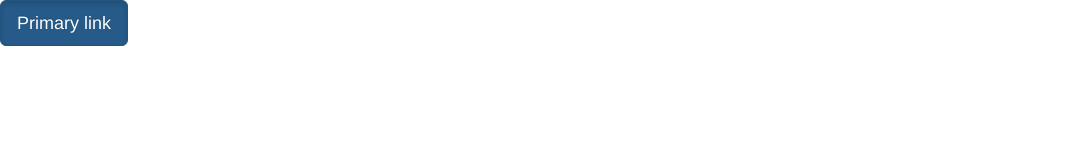
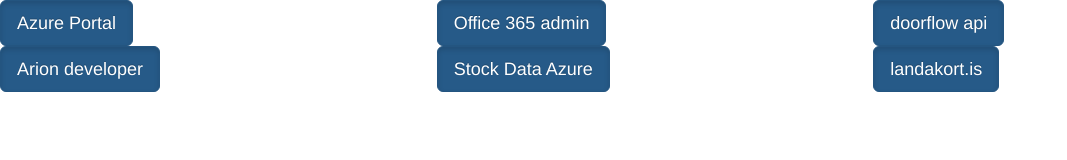
Before and after one commit to SigMaGunn/DeltaCapitalStatic, a website: page src/links.html in a window 1280 px wide. Shown: the whole page, without its empty margins (0-1067 px from the left). Drawn offline with nearby package versions, Linux system fonts and the light colour scheme.

Commit message:
link add

```diff
--- a/src/links.html
+++ b/src/links.html
@@ -10,6 +10,16 @@
 <script src="https://cdn.jsdelivr.net/npm/bootstrap@3.4.1/dist/js/bootstrap.min.js" integrity="sha384-aJ21OjlMXNL5UyIl/XNwTMqvzeRMZH2w8c5cRVpzpU8Y5bApTppSuUkhZXN0VxHd" crossorigin="anonymous"></script>
     </header>
     <body>
-        <a href="https://portal.azure.com" class="btn btn-primary btn-lg active" role="button">Primary link</a>
+
+        <div class="row">
+            <div class="col-md-4"><a href="https://portal.azure.com" class="btn btn-primary btn-lg active" role="button">Azure Portal</a></div>
+            <div class="col-md-4"><a href="https://admin.microsoft.com/Adminportal/Home#/homepage" class="btn btn-primary btn-lg active" role="button">Office 365 admin</a></div>
+            <div class="col-md-4"><a href="https://developer.doorflow.com/docs/#your-developer-account" class="btn btn-primary btn-lg active" role="button">doorflow api</a></div>
+        </div>
+        <div class="row">
+            <div class="col-md-4"><a href="https://developer.arionbanki.is/" class="btn btn-primary btn-lg active" role="button">Arion developer</a></div>
+            <div class="col-md-4"><a href="https://xaviergeerinck.com/2023/01/10/getting-intraday-stock-data-with-azure-logic-apps/" class="btn btn-primary btn-lg active" role="button">Stock Data Azure</a></div>
+            <div class="col-md-4"><a href="https://landakort.is/" class="btn btn-primary btn-lg active" role="button">landakort.is</a></div>
+        </div>
     </body>
 </html>
```
